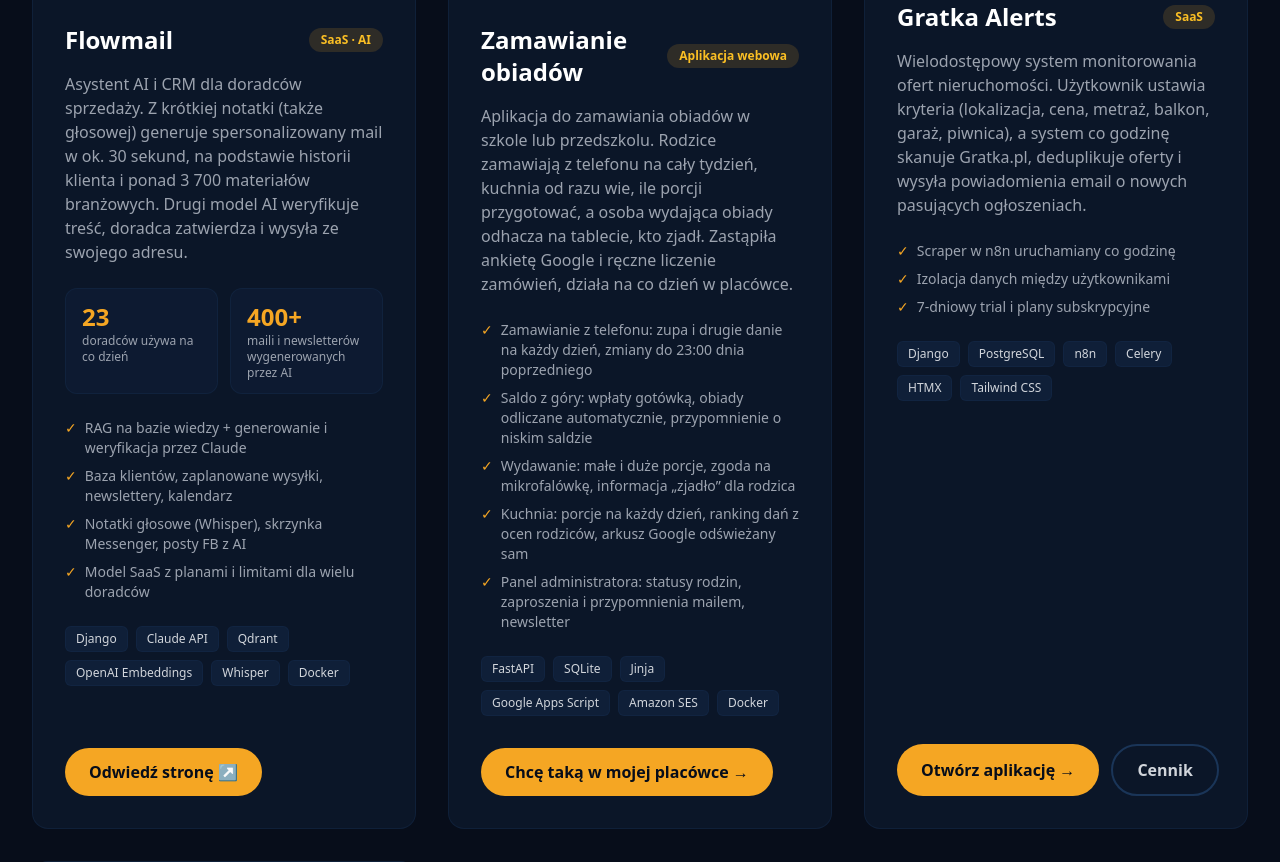
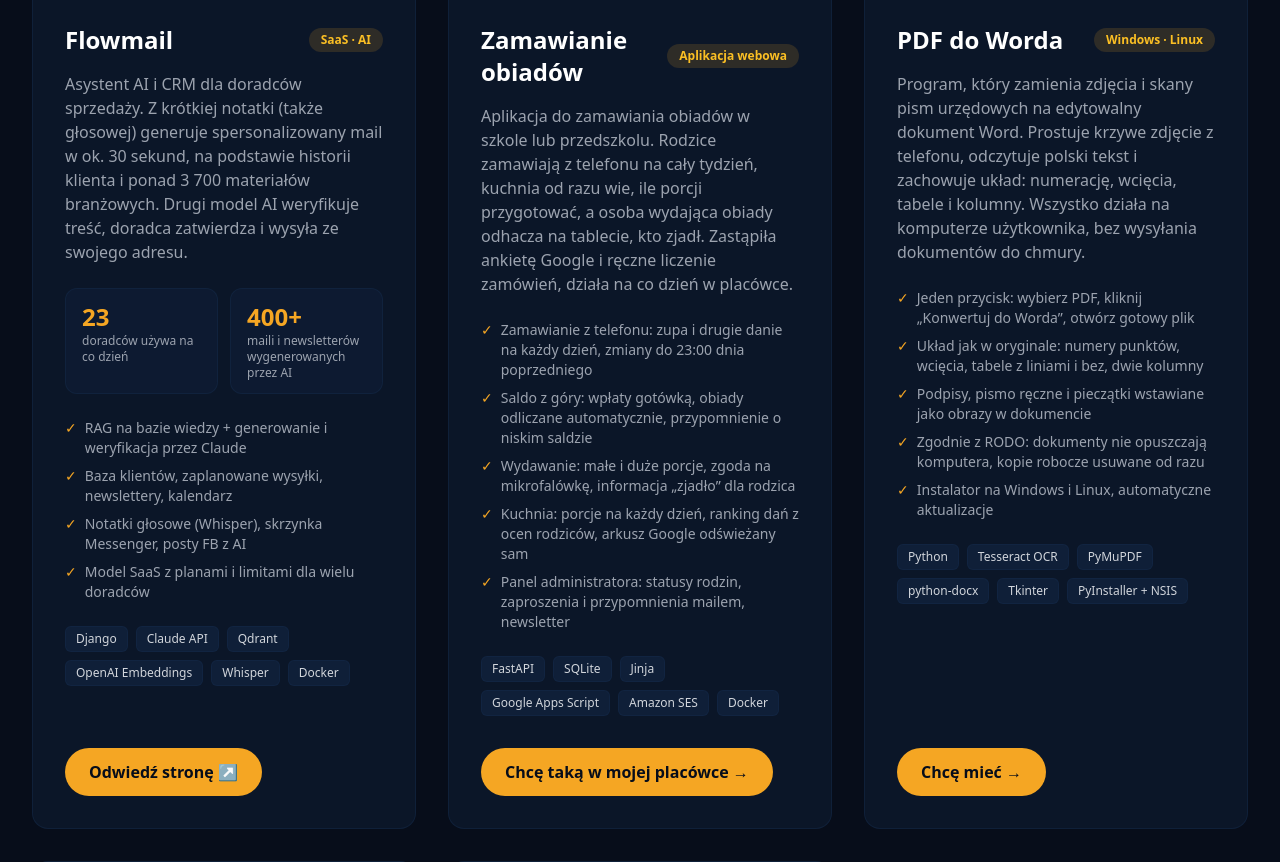
Before and after one commit to zbigniew-szafranski/NexusLab, a Django app: page / in a window 1280 px wide. Shown: the part 2008-2870 px from the top of the page. Run offline with Django 5.2, Linux system fonts and the light colour scheme; parts of the project's set-up code (start-up, migrations or seed data) failed here and were passed over; some libraries are stand-ins or nearby versions.

Commit message:
portfolio: PDF do Worda project with demo video and "Chcę mieć" button
Co-Authored-By: Claude Opus 5.5 <noreply@anthropic.com>
Claude-Session: https://claude.ai/code/session_011ZCrKYKbFa938L58wxu4BD

```diff
--- a/templates/website/index.html
+++ b/templates/website/index.html
@@ -250,6 +250,46 @@
                     <a href="#kontakt"
                        class="inline-flex items-center justify-center whitespace-nowrap px-6 py-3 bg-gold-500 text-navy-900 font-bold rounded-full hover:bg-gold-400 transition">
                         Chcę taką w mojej placówce →
+                    </a>
+                </div>
+            </article>
+
+            <!-- PDF do Worda -->
+            <article class="reveal flex flex-col bg-navy-800 rounded-2xl p-8 border border-navy-600/50 hover:border-gold-500/30 transition">
+                <div class="block mb-6 overflow-hidden rounded-xl border border-navy-600/50">
+                    <video class="w-full h-auto block" width="960" height="600" muted loop playsinline preload="none"
+                           poster="{% static 'img/pdf-do-worda.jpg' %}" data-lazy-src="{% static 'img/pdf-do-worda.mp4' %}"
+                           aria-label="Program PDF do Worda: zdjęcie pisma z tabelą i pieczątką, konwersja jednym przyciskiem i gotowy dokument Word z zachowanym układem, edytowany od razu (dane demo)"></video>
+                </div>
+                <div class="flex items-center justify-between gap-4">
+                    <h3 class="text-2xl font-bold">PDF do Worda</h3>
+                    <span class="shrink-0 whitespace-nowrap text-xs font-semibold px-3 py-1 rounded-full bg-gold-500/15 text-gold-400">Windows · Linux</span>
+                </div>
+                <p class="mt-4 text-gray-400">
+                    Program, który zamienia zdjęcia i skany pism urzędowych na edytowalny dokument Word.
+                    Prostuje krzywe zdjęcie z telefonu, odczytuje polski tekst i zachowuje układ:
+                    numerację, wcięcia, tabele i kolumny. Wszystko działa na komputerze użytkownika,
+                    bez wysyłania dokumentów do chmury.
+                </p>
+                <ul class="mt-6 space-y-2 text-sm text-gray-400">
+                    <li class="flex gap-2"><span class="text-gold-500">✓</span> Jeden przycisk: wybierz PDF, kliknij „Konwertuj do Worda”, otwórz gotowy plik</li>
+                    <li class="flex gap-2"><span class="text-gold-500">✓</span> Układ jak w oryginale: numery punktów, wcięcia, tabele z liniami i bez, dwie kolumny</li>
+                    <li class="flex gap-2"><span class="text-gold-500">✓</span> Podpisy, pismo ręczne i pieczątki wstawiane jako obrazy w dokumencie</li>
+                    <li class="flex gap-2"><span class="text-gold-500">✓</span> Zgodnie z RODO: dokumenty nie opuszczają komputera, kopie robocze usuwane od razu</li>
+                    <li class="flex gap-2"><span class="text-gold-500">✓</span> Instalator na Windows i Linux, automatyczne aktualizacje</li>
+                </ul>
+                <div class="mt-6 flex flex-wrap gap-2">
+                    <span class="text-xs px-2.5 py-1 rounded-md bg-navy-700 text-gray-300 border border-navy-600/50">Python</span>
+                    <span class="text-xs px-2.5 py-1 rounded-md bg-navy-700 text-gray-300 border border-navy-600/50">Tesseract OCR</span>
+                    <span class="text-xs px-2.5 py-1 rounded-md bg-navy-700 text-gray-300 border border-navy-600/50">PyMuPDF</span>
+                    <span class="text-xs px-2.5 py-1 rounded-md bg-navy-700 text-gray-300 border border-navy-600/50">python-docx</span>
+                    <span class="text-xs px-2.5 py-1 rounded-md bg-navy-700 text-gray-300 border border-navy-600/50">Tkinter</span>
+                    <span class="text-xs px-2.5 py-1 rounded-md bg-navy-700 text-gray-300 border border-navy-600/50">PyInstaller + NSIS</span>
+                </div>
+                <div class="mt-auto pt-8">
+                    <a href="#kontakt"
+                       class="inline-flex items-center justify-center whitespace-nowrap px-6 py-3 bg-gold-500 text-navy-900 font-bold rounded-full hover:bg-gold-400 transition">
+                        Chcę mieć →
                     </a>
                 </div>
             </article>
```
Also changed, not shown: TODO.md (+1 -0 lines), static/img/pdf-do-worda.jpg (added), 1 other file.
